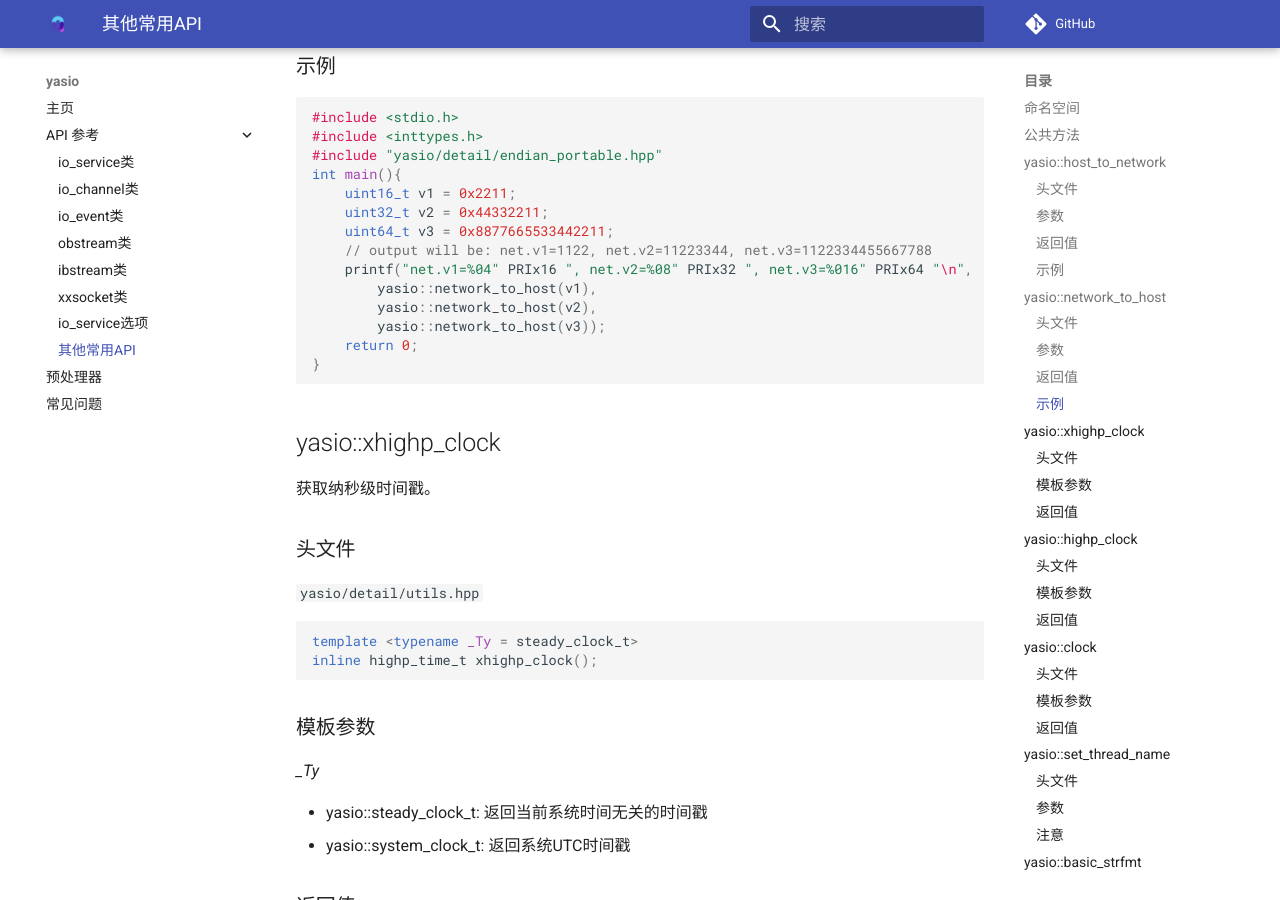
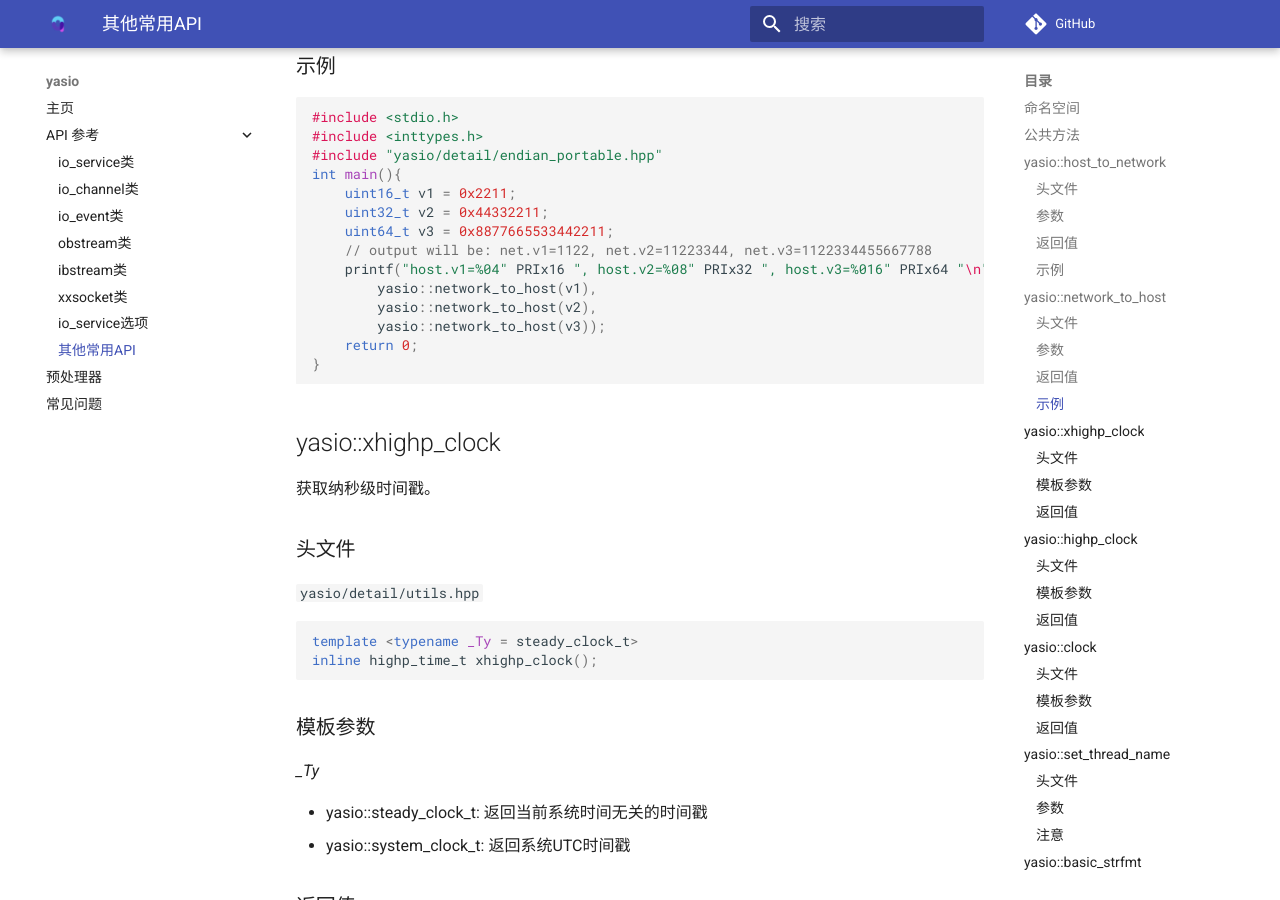
Before and after one commit to yasio/docs-936, an MkDocs documentation site: the page built from docs/api/reference/others.md, in a window 1280 px wide and 900 px high, scrolled down 2144 px. Built offline with MkDocs 1.6.1 and Material for MkDocs 9.7.7, drawn with Linux system fonts in a browser that asks for light colours; comment, search, counter and statistics services are not loaded.

Commit message:
Update others.md

```diff
--- a/docs/api/reference/others.md
+++ b/docs/api/reference/others.md
@@ -93,7 +93,7 @@ int main(){
     uint32_t v2 = 0x44332211;
     uint64_t v3 = 0x8877665533442211;
     // output will be: net.v1=1122, net.v2=11223344, net.v3=1122334455667788
-    printf("net.v1=%04" PRIx16 ", net.v2=%08" PRIx32 ", net.v3=%016" PRIx64 "\n",
+    printf("host.v1=%04" PRIx16 ", host.v2=%08" PRIx32 ", host.v3=%016" PRIx64 "\n",
         yasio::network_to_host(v1),
         yasio::network_to_host(v2),
         yasio::network_to_host(v3));
```
